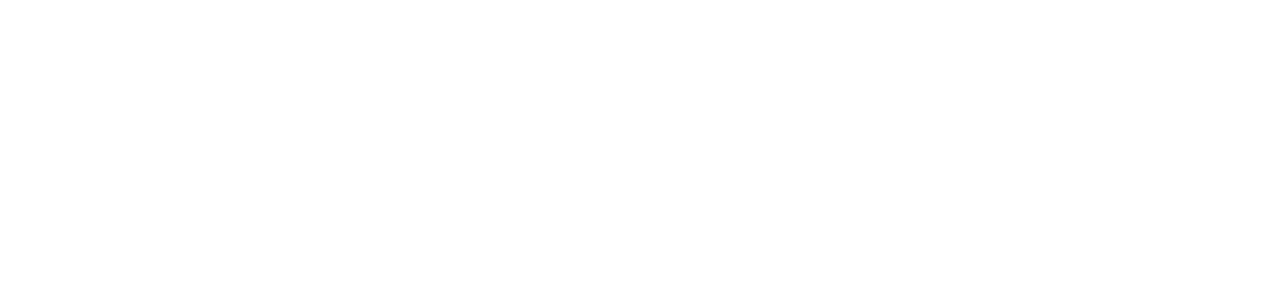
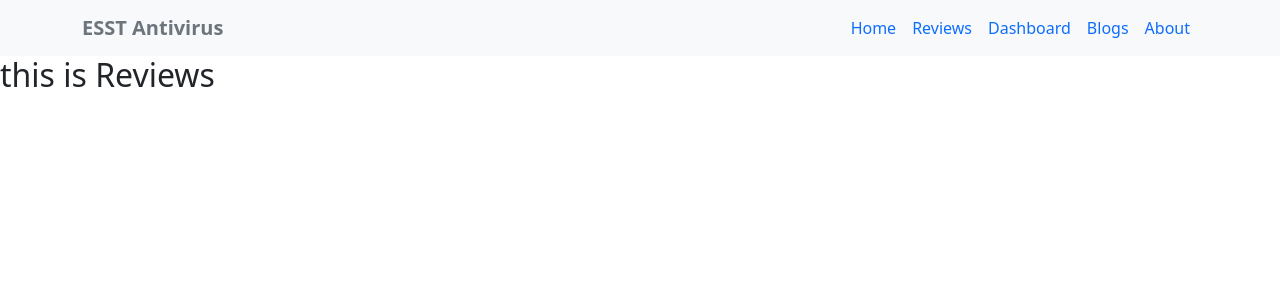
Before and after one commit to rockydasgfx/ESET-Antivirus-React, a React (Create React App) app: page /reviews in a window 1280 px wide. Shown: the top 300 px of the page. Built offline with nearby package versions, Linux system fonts and the light colour scheme.

Commit message:
create page component and navbar component

```diff
--- a/package.json
+++ b/package.json
@@ -8,7 +8,6 @@
     "@testing-library/user-event": "^13.2.1",
     "bootstrap": "^5.1.3",
     "react": "^18.2.0",
-    "react-bootstrap": "^2.4.0",
     "react-dom": "^18.2.0",
     "react-router-dom": "6",
     "react-scripts": "5.0.1",
--- a/src/App.js
+++ b/src/App.js
@@ -1,5 +1,25 @@
+import { Route, Routes } from "react-router-dom";
+import Header from "./Components/Header/Header";
+import About from "./Pages/About/About";
+import Blogs from "./Pages/Blogs/Blogs";
+import Dashboard from "./Pages/Dashboard/Dashboard";
+import Home from "./Pages/Home/Home";
+import Reviews from "./Pages/Reviews/Reviews";
+
 function App() {
-  return <div className="App"></div>;
+  return (
+    <div className="App">
+      <Header />
+      <Routes>
+        <Route path="/" element={<Home />} />
+        <Route path="/home" element={<Home />} />
+        <Route path="/reviews" element={<Reviews />} />
+        <Route path="/dashboard" element={<Dashboard />} />
+        <Route path="/blogs" element={<Blogs />} />
+        <Route path="/about" element={<About />} />
+      </Routes>
+    </div>
+  );
 }
 
 export default App;
--- /dev/null
+++ b/src/Components/Header/Header.jsx
@@ -0,0 +1,78 @@
+import { NavLink } from "react-router-dom";
+
+const Header = () => {
+  return (
+    <div>
+      <nav className="navbar navbar-expand-lg bg-light">
+        <div className="container">
+          <NavLink className="navbar-brand fw-bold text-secondary" to="/">
+            ESST Antivirus
+          </NavLink>
+          <button
+            className="navbar-toggler"
+            type="button"
+            data-bs-toggle="collapse"
+            data-bs-target="#navbarSupportedContent"
+            aria-controls="navbarSupportedContent"
+            aria-expanded="false"
+            aria-label="Toggle navigation"
+          >
+            <span className="navbar-toggler-icon">
+              <svg
+                xmlns="http://www.w3.org/2000/svg"
+                className="h-5 w-5"
+                viewBox="0 0 20 20"
+                fill="currentColor"
+              >
+                <path
+                  fillRule="evenodd"
+                  d="M3 5a1 1 0 011-1h12a1 1 0 110 2H4a1 1 0 01-1-1zM3 10a1 1 0 011-1h6a1 1 0 110 2H4a1 1 0 01-1-1zM3 15a1 1 0 011-1h12a1 1 0 110 2H4a1 1 0 01-1-1z"
+                  clipRule="evenodd"
+                />
+              </svg>
+            </span>
+          </button>
+          <div className="collapse navbar-collapse" id="navbarSupportedContent">
+            <ul className="navbar-nav ms-auto mb-2 mb-lg-0">
+              <li className="nav-item">
+                <NavLink
+                  className="nav-link active"
+                  aria-current="page"
+                  to="home"
+                >
+                  Home
+                </NavLink>
+              </li>
+              <li className="nav-item">
+                <NavLink className="nav-link " aria-current="page" to="reviews">
+                  Reviews
+                </NavLink>
+              </li>
+              <li className="nav-item">
+                <NavLink
+                  className="nav-link "
+                  aria-current="page"
+                  to="dashboard"
+                >
+                  Dashboard
+                </NavLink>
+              </li>
+              <li className="nav-item">
+                <NavLink className="nav-link " aria-current="page" to="blogs">
+                  Blogs
+                </NavLink>
+              </li>
+              <li className="nav-item">
+                <NavLink className="nav-link " aria-current="page" to="about">
+                  About
+                </NavLink>
+              </li>
+            </ul>
+          </div>
+        </div>
+      </nav>
+    </div>
+  );
+};
+
+export default Header;
--- /dev/null
+++ b/src/Pages/About/About.jsx
@@ -0,0 +1,11 @@
+import React from "react";
+
+const About = () => {
+  return (
+    <div>
+      <h2>this is About</h2>
+    </div>
+  );
+};
+
+export default About;
--- /dev/null
+++ b/src/Pages/Blogs/Blogs.jsx
@@ -0,0 +1,11 @@
+import React from "react";
+
+const Blogs = () => {
+  return (
+    <div>
+      <h2>this is Blogs</h2>
+    </div>
+  );
+};
+
+export default Blogs;
--- /dev/null
+++ b/src/Pages/Dashboard/Dashboard.jsx
@@ -0,0 +1,11 @@
+import React from "react";
+
+const Dashboard = () => {
+  return (
+    <div>
+      <h2>this is Dashboard</h2>
+    </div>
+  );
+};
+
+export default Dashboard;
--- /dev/null
+++ b/src/Pages/Home/Home.jsx
@@ -0,0 +1,11 @@
+import React from "react";
+
+const Home = () => {
+  return (
+    <div>
+      <h2>this is Home</h2>
+    </div>
+  );
+};
+
+export default Home;
--- /dev/null
+++ b/src/Pages/Reviews/Reviews.jsx
@@ -0,0 +1,11 @@
+import React from "react";
+
+const Reviews = () => {
+  return (
+    <div>
+      <h2>this is Reviews</h2>
+    </div>
+  );
+};
+
+export default Reviews;
--- a/src/index.js
+++ b/src/index.js
@@ -2,10 +2,14 @@
 import ReactDOM from "react-dom/client";
 import App from "./App";
 import "bootstrap/dist/css/bootstrap.min.css";
+import "bootstrap/dist/js/bootstrap.bundle";
+import { BrowserRouter } from "react-router-dom";
 
 const root = ReactDOM.createRoot(document.getElementById("root"));
 root.render(
-  <React.StrictMode>
-    <App />
-  </React.StrictMode>
+  <BrowserRouter>
+    <React.StrictMode>
+      <App />
+    </React.StrictMode>
+  </BrowserRouter>
 );
```
Also changed, not shown: 1 other file (tests, documents, lock files or other folders).
